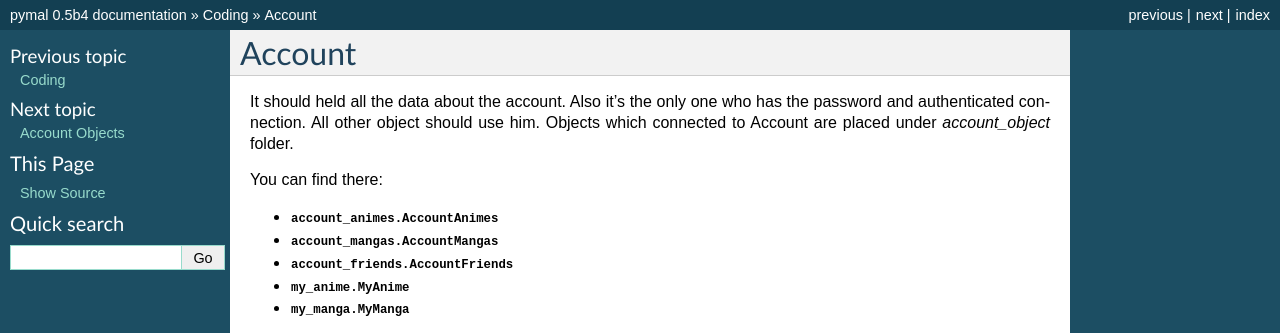
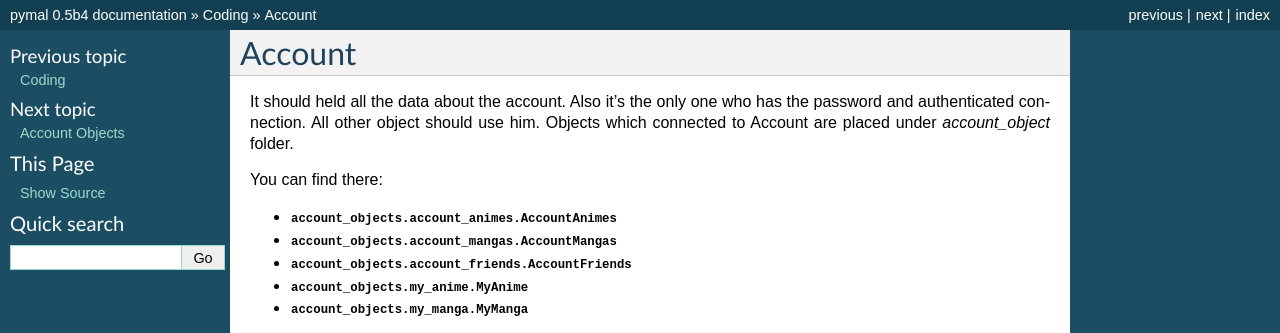
Before and after one commit to pymal-developers/pymal, a Sphinx documentation site: the page built from docs/source/objects/account.rst, in a window 1280 px wide, cut to the strip 0-333 px from the top of the page. Built offline with Sphinx 7.4.7, drawn with Linux system fonts in a browser that asks for light colours.

Commit message:
connection is working

```diff
--- a/docs/source/objects/account.rst
+++ b/docs/source/objects/account.rst
@@ -6,11 +6,11 @@ Objects which connected to Account are placed under `account_object` folder.
 
 You can find there:
 
-* :class:`account_animes.AccountAnimes`
-* :class:`account_mangas.AccountMangas`
-* :class:`account_friends.AccountFriends`
-* :class:`my_anime.MyAnime`
-* :class:`my_manga.MyManga`
+* :class:`account_objects.account_animes.AccountAnimes`
+* :class:`account_objects.account_mangas.AccountMangas`
+* :class:`account_objects.account_friends.AccountFriends`
+* :class:`account_objects.my_anime.MyAnime`
+* :class:`account_objects.my_manga.MyManga`
 
 .. automodule:: account
     :members:
```
